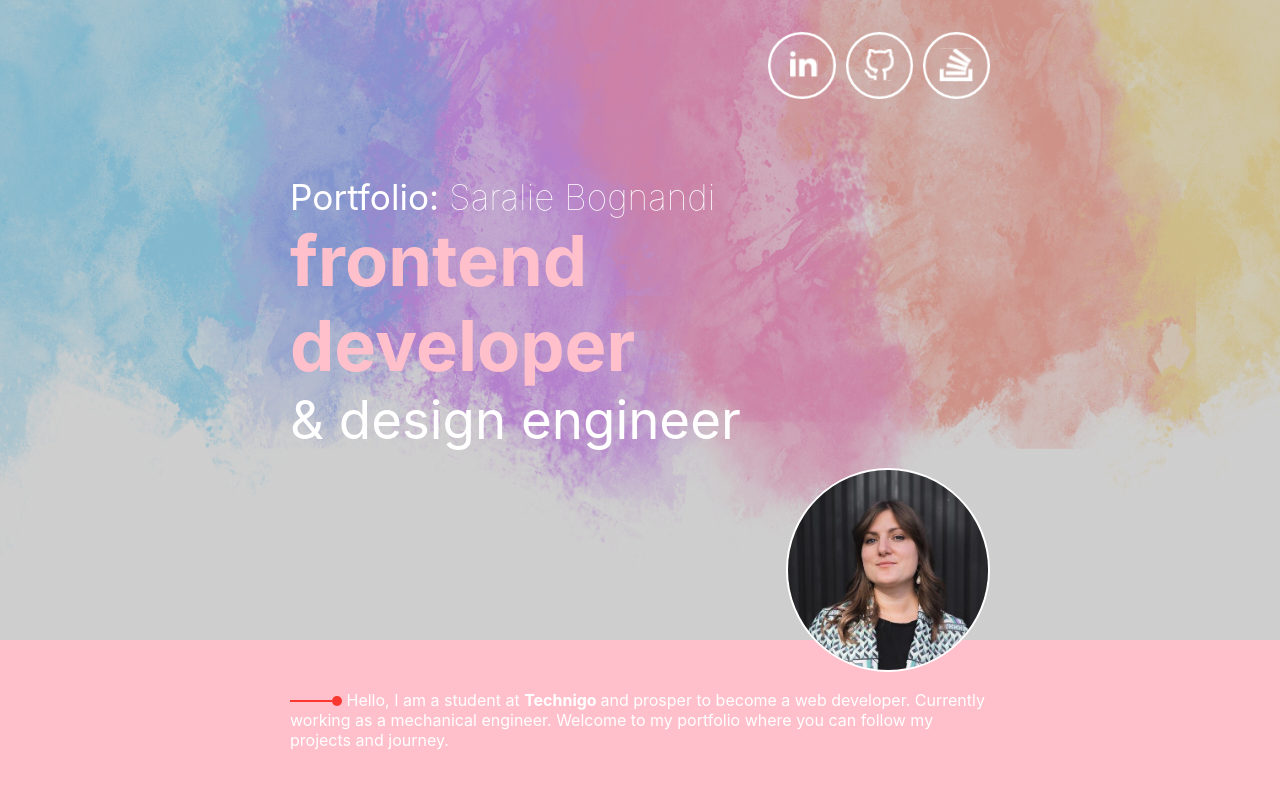
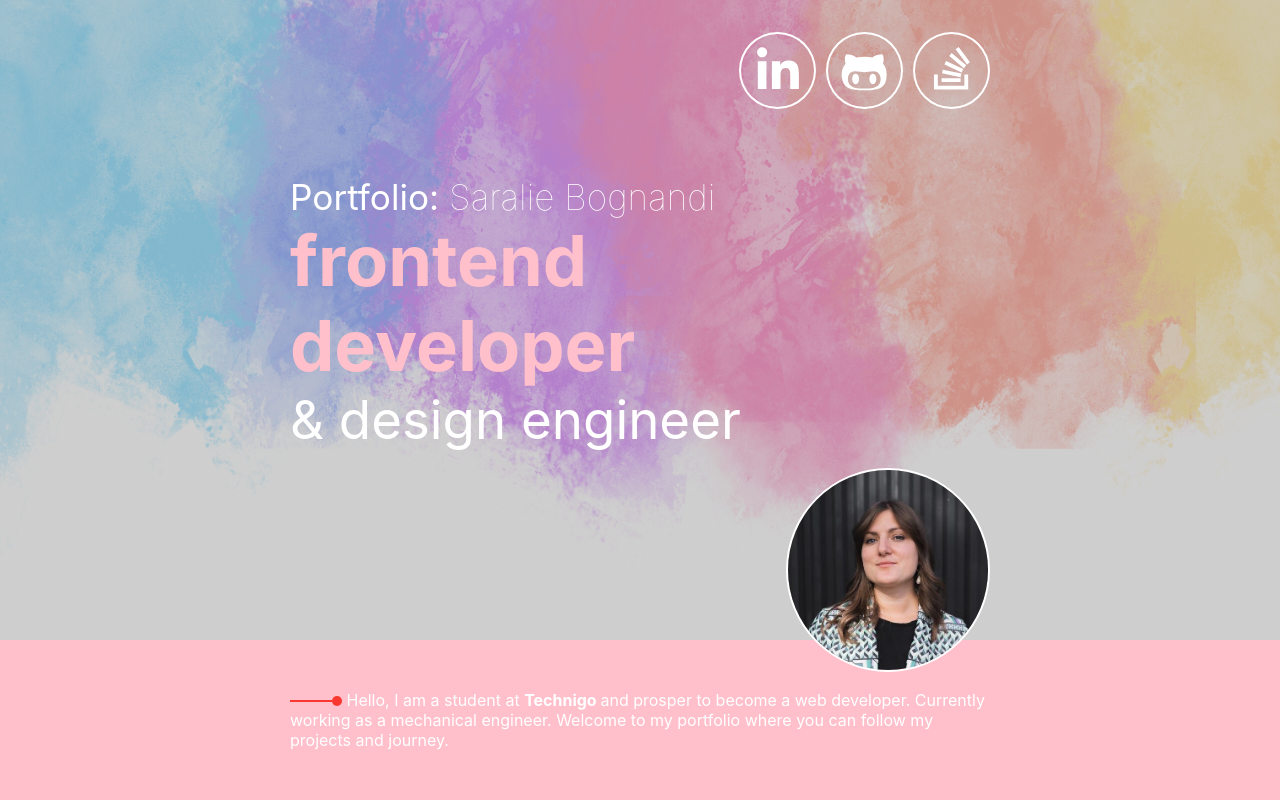
Before and after one commit to Technigo/project-react-portfolio, a React (Create React App) app: page / in a window 1280 px wide. Shown: the top 800 px of the page. Built offline with nearby package versions, Linux system fonts and the light colour scheme.

Commit message:
movied icons to header

```diff
--- a/src/components/Header.js
+++ b/src/components/Header.js
@@ -1,10 +1,11 @@
 import React from 'react';
 import styled from 'styled-components';
+import { LinkedInSvg, GitHubSvg, StackSvg } from 'components/Icons';
 import { InnerWrapper } from './styles/Wrappers';
 // import backgroundImg from '../assets/forest.jpeg';
 import backgroundImg from '../assets/watercolor.png';
 import profileImg from '../assets/sar.bild.jpg';
-import { IconLinks } from './styles/IconLinks';
+// import { IconLinks } from './styles/IconLinks';
 
 export const Header = () => {
   return (
@@ -12,7 +13,47 @@ export const Header = () => {
       {/* <BlockSection> */}
       <InnerWrapper>
         <HeaderImagesWrapper>
-          <IconLinks />
+          <LinksWrapper>
+            <Link>
+              <a
+                href="https://www.linkedin.com/in/saralie-bognandi-439939b3/"
+                role="button"
+                aria-pressed="false"
+                aria-label="linkedin"
+                target="_blank"
+                rel="noreferrer">
+                <div>
+                  <LinkedInSvg />
+                </div>
+              </a>
+            </Link>
+            <Link>
+              <a
+                href="https://github.com/Scarylie"
+                role="button"
+                aria-pressed="false"
+                aria-label="github"
+                target="_blank"
+                rel="noreferrer">
+                <div>
+                  <GitHubSvg />
+                </div>
+              </a>
+            </Link>
+            <Link>
+              <a
+                href="https://stackoverflow.com/users/19424645/saralie"
+                role="button"
+                aria-pressed="false"
+                aria-label="StackOverflow"
+                target="_blank"
+                rel="noreferrer">
+                <div>
+                  <StackSvg />
+                </div>
+              </a>
+            </Link>
+          </LinksWrapper>
           <ProfileImage src={profileImg} alt="Saralie Bognandi" />
         </HeaderImagesWrapper>
         <HeaderInfo>
@@ -93,3 +134,33 @@ const ProfileImage = styled.img`
     width: 20em;
   }
 `;
+
+const LinksWrapper = styled.nav`
+  display: flex;
+  justify-content: flex-end;
+  flex-direction: row;
+  gap: 10px;
+`;
+
+const Link = styled.div`
+  margin-top: 2em;
+
+  & div {
+    color: white;
+    border: 2px solid white;
+    border-radius: 50%;
+    padding: 0.65rem 0.78rem;
+  }
+  @media (min-width: 768px) {
+    img {
+      height: 4em;
+      width: 4em;
+    }
+  }
+  @media (min-width: 1024px) {
+    img {
+      height: 4.2em;
+      width: 4.2em;
+    }
+  }
+`;
--- /dev/null
+++ b/src/components/Icons.js
@@ -0,0 +1,43 @@
+import React from 'react';
+
+export const LinkedInSvg = () => {
+  return (
+    <svg
+      stroke="currentColor"
+      fill="currentColor"
+      strokeWidth="0"
+      viewBox="0 -35 448 515"
+      height="3rem"
+      width="3rem">
+      <path d="M100.28 448H7.4V148.9h92.88zM53.79 108.1C24.09 108.1 0 83.5 0 53.8a53.79 53.79 0 0 1 107.58 0c0 29.7-24.1 54.3-53.79 54.3zM447.9 448h-92.68V302.4c0-34.7-.7-79.2-48.29-79.2-48.29 0-55.69 37.7-55.69 76.7V448h-92.78V148.9h89.08v40.8h1.3c12.4-23.5 42.69-48.3 87.88-48.3 94 0 111.28 61.9 111.28 142.3V448z" />
+    </svg>
+  );
+};
+
+export const GitHubSvg = () => {
+  return (
+    <svg
+      stroke="currentColor"
+      fill="currentColor"
+      strokeWidth="0"
+      viewBox="0 -45 498 512"
+      height="3rem"
+      width="3rem">
+      <path d="M186.1 328.7c0 20.9-10.9 55.1-36.7 55.1s-36.7-34.2-36.7-55.1 10.9-55.1 36.7-55.1 36.7 34.2 36.7 55.1zM480 278.2c0 31.9-3.2 65.7-17.5 95-37.9 76.6-142.1 74.8-216.7 74.8-75.8 0-186.2 2.7-225.6-74.8-14.6-29-20.2-63.1-20.2-95 0-41.9 13.9-81.5 41.5-113.6-5.2-15.8-7.7-32.4-7.7-48.8 0-21.5 4.9-32.3 14.6-51.8 45.3 0 74.3 9 108.8 36 29-6.9 58.8-10 88.7-10 27 0 54.2 2.9 80.4 9.2 34-26.7 63-35.2 107.8-35.2 9.8 19.5 14.6 30.3 14.6 51.8 0 16.4-2.6 32.7-7.7 48.2 27.5 32.4 39 72.3 39 114.2zm-64.3 50.5c0-43.9-26.7-82.6-73.5-82.6-18.9 0-37 3.4-56 6-14.9 2.3-29.8 3.2-45.1 3.2-15.2 0-30.1-.9-45.1-3.2-18.7-2.6-37-6-56-6-46.8 0-73.5 38.7-73.5 82.6 0 87.8 80.4 101.3 150.4 101.3h48.2c70.3 0 150.6-13.4 150.6-101.3zm-82.6-55.1c-25.8 0-36.7 34.2-36.7 55.1s10.9 55.1 36.7 55.1 36.7-34.2 36.7-55.1-10.9-55.1-36.7-55.1z" />
+    </svg>
+  );
+};
+
+export const StackSvg = () => {
+  return (
+    <svg
+      stroke="currentColor"
+      fill="currentColor"
+      strokeWidth="0"
+      viewBox="0 0 384 505"
+      height="3rem"
+      width="3rem">
+      <path d="M290.7 311L95 269.7 86.8 309l195.7 41zm51-87L188.2 95.7l-25.5 30.8 153.5 128.3zm-31.2 39.7L129.2 179l-16.7 36.5L293.7 300zM262 32l-32 24 119.3 160.3 32-24zm20.5 328h-200v39.7h200zm39.7 80H42.7V320h-40v160h359.5V320h-40z" />
+    </svg>
+  );
+};
```
